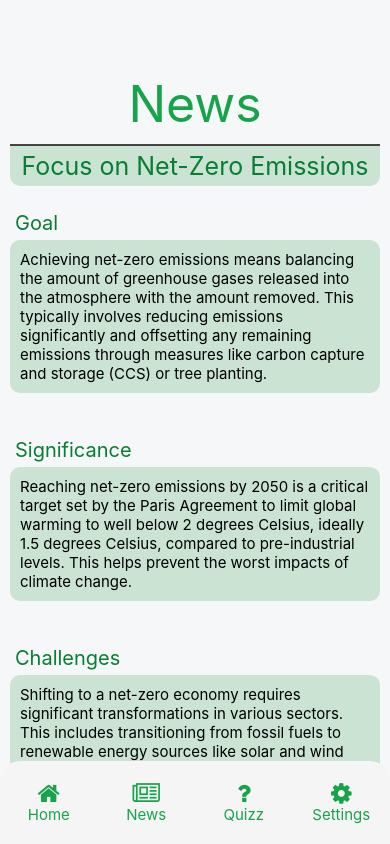
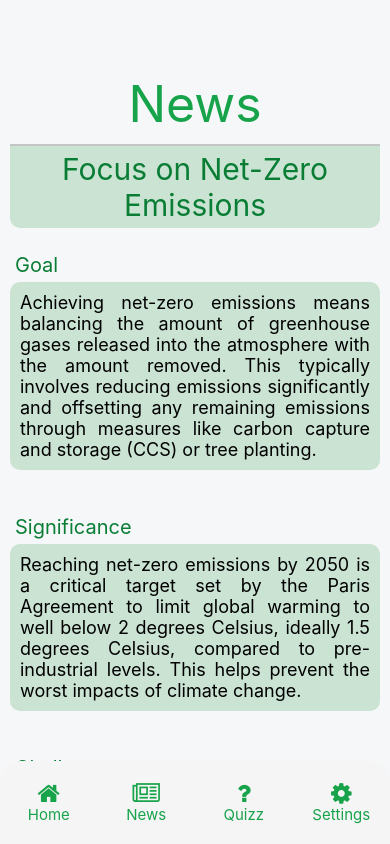
Before and after one commit to OVasconceloss/sustainability-app, a React Native app: screen /News in a window 390 px wide. Built offline with nearby package versions, Linux system fonts and the light colour scheme.

Commit message:
:lipstick: feat: change the title and text styles of the 'news' screen

```diff
--- a/src/styles/newsStyle.js
+++ b/src/styles/newsStyle.js
@@ -24,14 +24,14 @@ const newsStyle = StyleSheet.create({
     justifyContent: 'space-between'
   },
   newsStyleLine: {
-    borderColor: '#444444',
-    borderWidth: 1,
+    borderColor: '#rgba(0, 0, 0, 0.200)',
+    borderWidth: 0.5,
     borderStartWidth: 350,
     marginHorizontal: 10,
   },
   mainNewsTitle: {
     padding: 5,
-    fontSize: 25,
+    fontSize: 30,
     color: '#097d34',
     textAlign: 'center',
     backgroundColor: '#cae3d3',
@@ -51,7 +51,8 @@ const newsStyle = StyleSheet.create({
     display: 'flex',
     alignItems: 'center',
     padding: 10,
-    fontSize: 15,
+    fontSize: 18,
+    textAlign: 'justify',
     color: '#000000',
     backgroundColor: '#cae3d3',
     borderColor: '#097d34',
```
